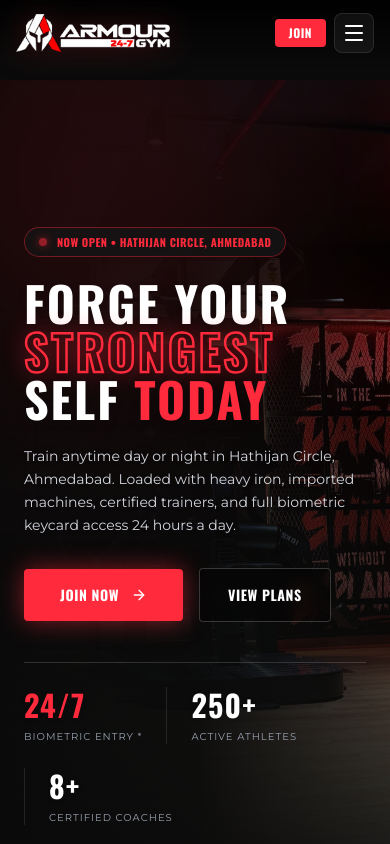
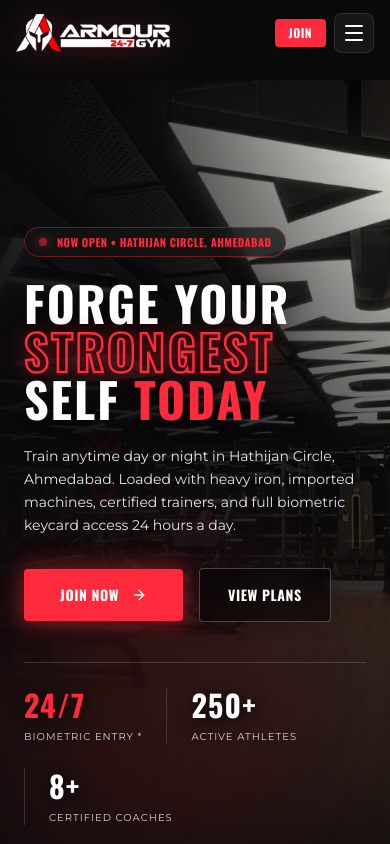
Before and after one commit to SaileshSingh1806/armour-gym, a Next.js app: page / in a window 390 px wide. Shown: the top 844 px of the page. Built offline with nearby package versions, Linux system fonts and the light colour scheme.

Commit message:
feat: transparent mobile header and set illuminated ARMOUR ceiling photo as hero background in webp

```diff
--- a/src/app/page.tsx
+++ b/src/app/page.tsx
@@ -245,30 +245,30 @@ export default function HomePage() {
       {/* 1. HERO — Full Bleed Premium Arena (Mobile & Desktop) */}
       {/* ============================================================ */}
       <section className="min-h-screen relative flex items-center overflow-hidden">
-        {/* Full-width Immersive Gym Background with Cinematic Lighting Overlay */}
+        {/* Full-width Immersive Gym Background with Glowing ARMOUR Ceiling Sign */}
         <div className="absolute inset-0 z-0">
           <Image
-            src="/images/img_7854.webp"
-            alt="Armour 24-7 Gym Training Arena"
+            src="/images/hero_armour.webp"
+            alt="Armour 24-7 Gym Main Training Arena with Illuminated Ceiling Logo"
             fill
             priority
             sizes="100vw"
-            className="object-cover object-[70%_center] md:object-center"
+            className="object-cover object-[center_top] md:object-[center_35%]"
           />
-          {/* Multi-layered cinematic gradient: strong left dark vignette for pristine text readability, bottom fade into next section */}
-          <div className="absolute inset-0 bg-gradient-to-r from-[#0a0a0a] via-[#0a0a0a]/90 md:via-[#0a0a0a]/80 to-transparent" />
-          <div className="absolute inset-0 bg-gradient-to-t from-[#0a0a0a] via-[#0a0a0a]/60 to-black/40" />
-          {/* Subtle brand red ambient glow on top-left */}
-          <div className="absolute -top-24 -left-24 w-96 h-96 bg-[#ff2a3b]/15 rounded-full blur-[120px] pointer-events-none" />
-          <div className="grid-pattern absolute inset-0 opacity-20 pointer-events-none" />
+          {/* Transparent Vignette: Top is kept completely open/transparent so the illuminated ARMOUR ceiling logo & lighting shine through */}
+          <div className="absolute inset-0 bg-gradient-to-t from-[#0a0a0a] via-[#0a0a0a]/75 via-50% to-transparent" />
+          <div className="absolute inset-0 bg-gradient-to-r from-[#0a0a0a]/90 via-[#0a0a0a]/60 md:via-[#0a0a0a]/40 to-transparent" />
+          {/* Subtle brand red ambient glow on bottom-left */}
+          <div className="absolute bottom-10 left-0 w-80 h-80 bg-[#ff2a3b]/15 rounded-full blur-[100px] pointer-events-none" />
+          <div className="grid-pattern absolute inset-0 opacity-15 pointer-events-none" />
         </div>
 
         {/* Hero Content Container */}
-        <div className="relative z-10 max-w-7xl mx-auto px-6 sm:px-8 md:px-12 lg:px-16 w-full pt-32 pb-20 md:pt-40 md:pb-28">
+        <div className="relative z-10 max-w-7xl mx-auto px-6 sm:px-8 md:px-12 lg:px-16 w-full pt-28 pb-16 md:pt-36 md:pb-24">
           <div className="max-w-2xl">
 
             {/* Eyebrow Badge */}
-            <div className="inline-flex items-center gap-2.5 px-3.5 py-1.5 bg-[#141414]/80 border border-[#ff2a3b]/40 backdrop-blur-md rounded-full mb-6">
+            <div className="inline-flex items-center gap-2.5 px-3.5 py-1.5 bg-[#141414]/70 border border-[#ff2a3b]/40 backdrop-blur-md rounded-full mb-6">
               <div className="w-2 h-2 bg-[#ff2a3b] rounded-full animate-pulse shadow-[0_0_8px_#ff2a3b]" />
               <span className="text-[11px] font-bold uppercase tracking-[0.25em] text-[#ff2a3b] font-oswald">
                 Now Open • Hathijan Circle, Ahmedabad
@@ -276,13 +276,13 @@ export default function HomePage() {
             </div>
 
             {/* Title with Clean Non-Intersecting Solid & Red Outline Text */}
-            <h1 className="text-5xl sm:text-6xl md:text-7xl lg:text-8xl font-oswald font-bold uppercase leading-[0.92] tracking-tight mb-6 text-white drop-shadow-lg">
+            <h1 className="text-5xl sm:text-6xl md:text-7xl lg:text-8xl font-oswald font-bold uppercase leading-[0.92] tracking-tight mb-6 text-white drop-shadow-[0_4px_20px_rgba(0,0,0,0.9)]">
               Forge Your<br />
               <span className="text-outline-brand inline-block my-1 tracking-wider">STRONGEST</span><br />
               Self <span className="text-[#ff2a3b]">Today</span>
             </h1>
 
-            <p className="text-gray-300 leading-relaxed mb-8 max-w-lg text-sm sm:text-base font-body drop-shadow">
+            <p className="text-gray-200 leading-relaxed mb-8 max-w-lg text-sm sm:text-base font-body drop-shadow-[0_2px_10px_rgba(0,0,0,0.9)]">
               Train anytime day or night in Hathijan Circle, Ahmedabad. Loaded with heavy iron, imported machines, certified trainers, and full biometric keycard access 24 hours a day.
             </p>
 
@@ -290,14 +290,14 @@ export default function HomePage() {
             <div className="flex flex-wrap items-center gap-4 mb-10">
               <Link
                 href="/contact"
-                className="bg-[#ff2a3b] text-white font-oswald font-bold uppercase text-sm px-9 py-4 tracking-widest hover:bg-white hover:text-black transition-all rounded-sm inline-flex items-center gap-3 shadow-[0_0_25px_rgba(255,42,59,0.5)] cursor-pointer"
+                className="bg-[#ff2a3b] text-white font-oswald font-bold uppercase text-sm px-9 py-4 tracking-widest hover:bg-white hover:text-black transition-all rounded-sm inline-flex items-center gap-3 shadow-[0_0_25px_rgba(255,42,59,0.55)] cursor-pointer"
               >
                 <span>Join Now</span>
                 <ArrowRight className="w-4 h-4" />
               </Link>
               <Link
                 href="/pricing"
-                className="px-7 py-4 border border-white/20 bg-black/40 backdrop-blur-sm hover:border-[#ff2a3b] hover:text-[#ff2a3b] text-white font-oswald font-bold uppercase text-sm tracking-wider transition-all rounded-sm cursor-pointer"
+                className="px-7 py-4 border border-white/25 bg-black/50 backdrop-blur-md hover:border-[#ff2a3b] hover:text-[#ff2a3b] text-white font-oswald font-bold uppercase text-sm tracking-wider transition-all rounded-sm cursor-pointer shadow-lg"
               >
                 View Plans
               </Link>
@@ -306,16 +306,16 @@ export default function HomePage() {
             {/* Stats Bar */}
             <div className="flex flex-wrap gap-6 sm:gap-10 pt-6 border-t border-white/15">
               <div>
-                <span className="text-3xl sm:text-4xl font-oswald font-bold text-[#ff2a3b] drop-shadow">24/7</span>
-                <p className="text-[10px] text-gray-400 uppercase tracking-widest mt-1">Biometric Entry *</p>
+                <span className="text-3xl sm:text-4xl font-oswald font-bold text-[#ff2a3b] drop-shadow-[0_2px_8px_rgba(0,0,0,0.9)]">24/7</span>
+                <p className="text-[10px] text-gray-300 uppercase tracking-widest mt-1 drop-shadow">Biometric Entry *</p>
               </div>
-              <div className="border-l border-white/10 pl-6 sm:pl-10">
-                <span className="text-3xl sm:text-4xl font-oswald font-bold text-white drop-shadow">250+</span>
-                <p className="text-[10px] text-gray-400 uppercase tracking-widest mt-1">Active Athletes</p>
+              <div className="border-l border-white/15 pl-6 sm:pl-10">
+                <span className="text-3xl sm:text-4xl font-oswald font-bold text-white drop-shadow-[0_2px_8px_rgba(0,0,0,0.9)]">250+</span>
+                <p className="text-[10px] text-gray-300 uppercase tracking-widest mt-1 drop-shadow">Active Athletes</p>
               </div>
-              <div className="border-l border-white/10 pl-6 sm:pl-10">
-                <span className="text-3xl sm:text-4xl font-oswald font-bold text-white drop-shadow">8+</span>
-                <p className="text-[10px] text-gray-400 uppercase tracking-widest mt-1">Certified Coaches</p>
+              <div className="border-l border-white/15 pl-6 sm:pl-10">
+                <span className="text-3xl sm:text-4xl font-oswald font-bold text-white drop-shadow-[0_2px_8px_rgba(0,0,0,0.9)]">8+</span>
+                <p className="text-[10px] text-gray-300 uppercase tracking-widest mt-1 drop-shadow">Certified Coaches</p>
               </div>
             </div>
 
--- a/src/components/Navbar.tsx
+++ b/src/components/Navbar.tsx
@@ -61,9 +61,11 @@ export default function Navbar() {
       <header
         id="mainHeader"
         className={`fixed top-0 left-0 right-0 z-50 transition-all duration-300 ${
-          isScrolled || isMobileMenuOpen
-            ? "bg-[#0a0a0a]/98 backdrop-blur-xl py-2.5 sm:py-3 border-b border-white/10 shadow-2xl"
-            : "bg-gradient-to-b from-black/90 to-transparent py-3 sm:py-4 md:py-5"
+          isMobileMenuOpen
+            ? "bg-[#0a0a0a] py-2.5 sm:py-3 border-b border-white/10 shadow-2xl"
+            : isScrolled
+            ? "bg-[#0a0a0a]/90 backdrop-blur-md py-2.5 sm:py-3 border-b border-white/10 shadow-2xl"
+            : "bg-transparent py-3 sm:py-4 md:py-5"
         }`}
       >
         <div className="max-w-7xl mx-auto px-4 sm:px-6 lg:px-8 flex justify-between items-center">
```
Also changed, not shown: public/images/hero_armour.webp (added).
